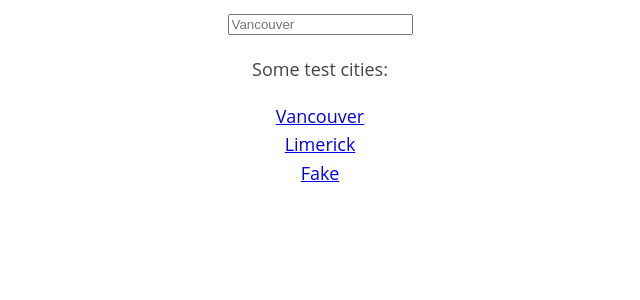
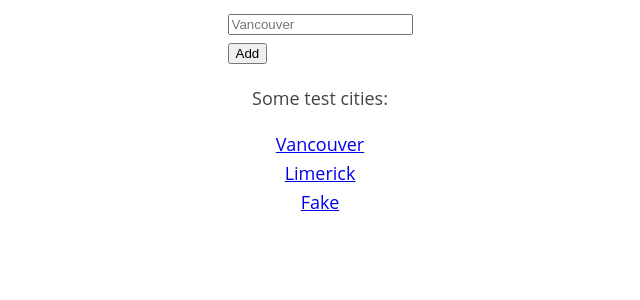
Before and after one commit to anthonyoconnor/weather, an Angular app: page /add-city in a window 1280 px wide. Shown: the top 300 px of the page, without its empty margins (320-960 px from the left). Built offline with nearby package versions, Linux system fonts and the light colour scheme.

Commit message:
Call weather API to see if city exists

```diff
--- a/src/app/add-city/add-city.component.html
+++ b/src/app/add-city/add-city.component.html
@@ -1,2 +1,5 @@
 <input type="text" placeholder="Vancouver" [(ngModel)]="newCity">
 <div>{{newCity}}</div>  <!-- This will show it works -->
+<button (click)="addCity()">Add</button>
+
+<div *ngIf="failed">Could not add the city.</div>
--- a/src/app/add-city/add-city.component.ts
+++ b/src/app/add-city/add-city.component.ts
@@ -1,4 +1,5 @@
 import { Component, OnInit } from '@angular/core';
+import { WeatherService } from '../weather.service';
 
 @Component({
   selector: 'app-add-city',
@@ -7,10 +8,22 @@ import { Component, OnInit } from '@angular/core';
 })
 export class AddCityComponent implements OnInit {
   newCity: string;
-
-  constructor() { }
+  failed: boolean;
+  constructor(public weatherService: WeatherService) { }
 
   ngOnInit() {
   }
 
+  addCity() {
+    this.failed = false;
+    const city = this.newCity;
+    this.weatherService.getCurrentWeather(city).subscribe(x => {
+      console.log('Successfully found city');
+    },
+      error => {
+        console.log('Could not add city');
+        this.failed = true;
+      });
+  }
+
 }
```
